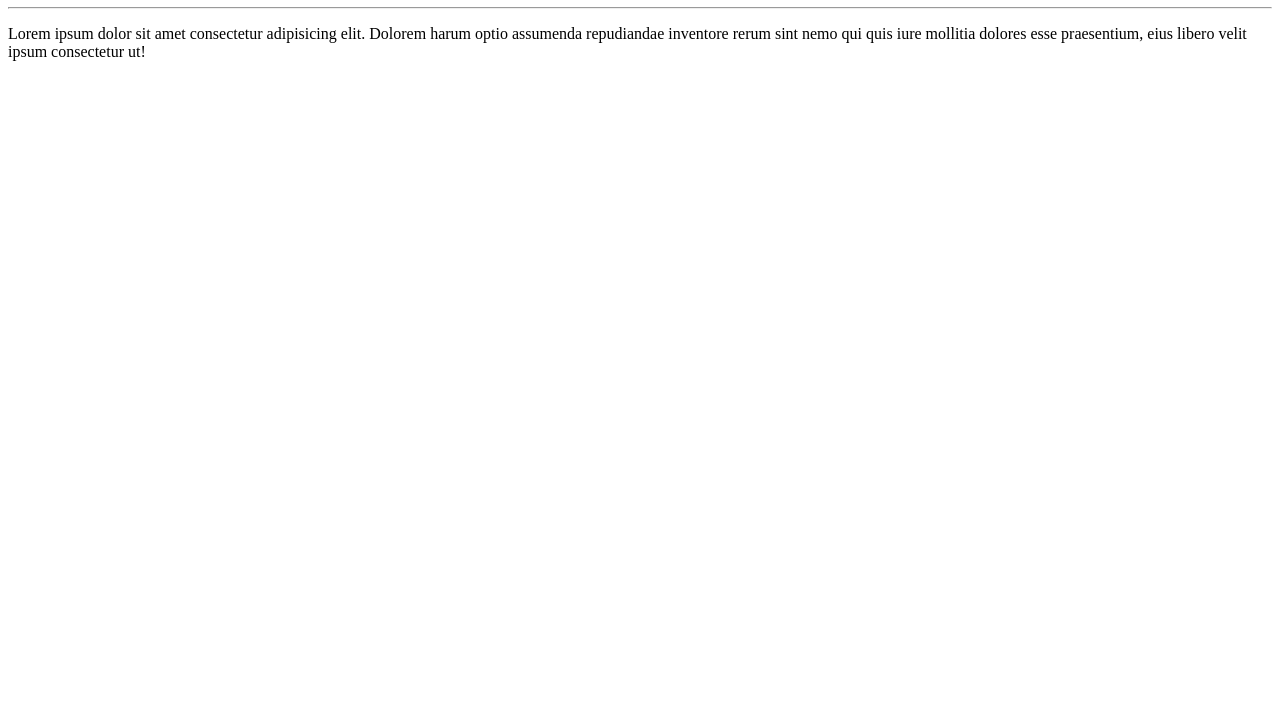
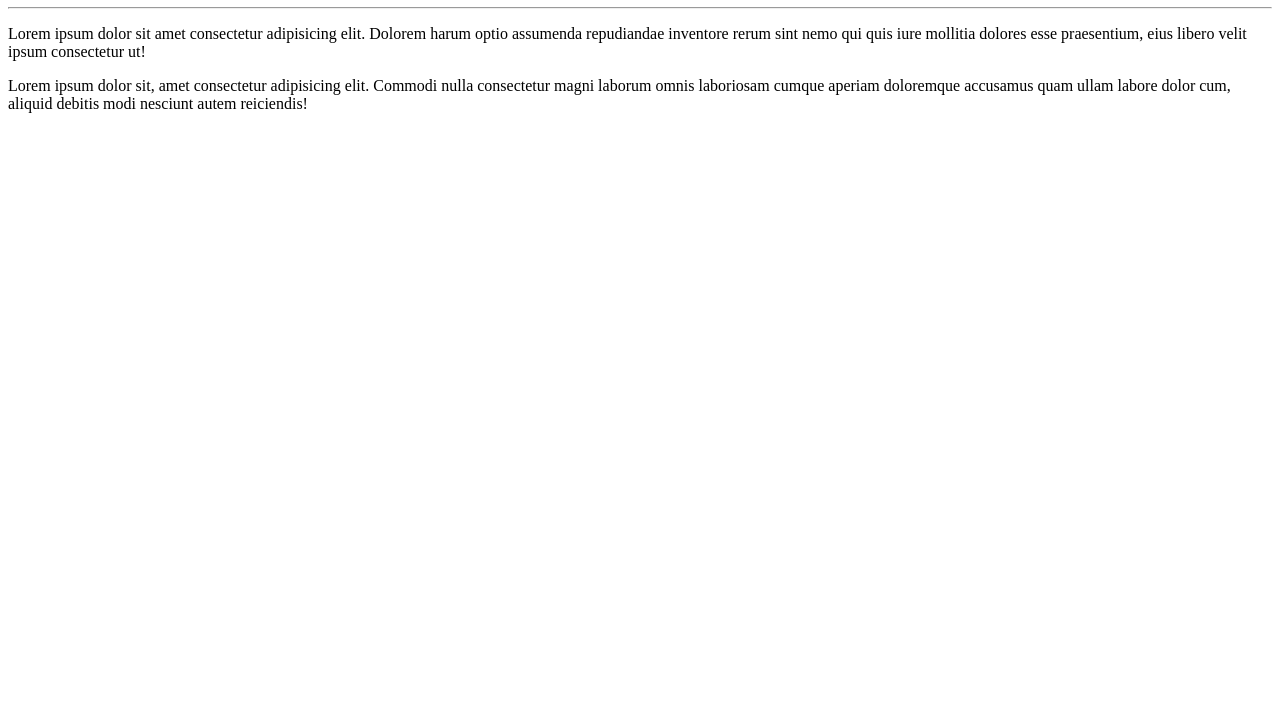
Before and after one commit to renan3581/Projetos-do-Curso-em-Video, a plain HTML site: page Curso-Git e Github/index.html in a window 1280 px wide. Shown: the part 73-800 px from the top of the page. Drawn offline with Linux system fonts and the light colour scheme.

Commit message:
Pequenas alterações

```diff
--- a/Curso-Git e Github/index.html
+++ b/Curso-Git e Github/index.html
@@ -4,11 +4,12 @@
     <meta charset="UTF-8">
     <meta http-equiv="X-UA-Compatible" content="IE=edge">
     <meta name="viewport" content="width=device-width, initial-scale=1.0">
-    <title>Document</title>
+    <title>Meu primeiro site</title>
 </head>
 <body>
     <h1>Olá, Mundo</h1>
     <hr>
     <p>Lorem ipsum dolor sit amet consectetur adipisicing elit. Dolorem harum optio assumenda repudiandae inventore rerum sint nemo qui quis iure mollitia dolores esse praesentium, eius libero velit ipsum consectetur ut!</p>
+    <p>Lorem ipsum dolor sit, amet consectetur adipisicing elit. Commodi nulla consectetur magni laborum omnis laboriosam cumque aperiam doloremque accusamus quam ullam labore dolor cum, aliquid debitis modi nesciunt autem reiciendis!</p>
 </body>
 </html>
```
Also changed, not shown: 1 other file.
